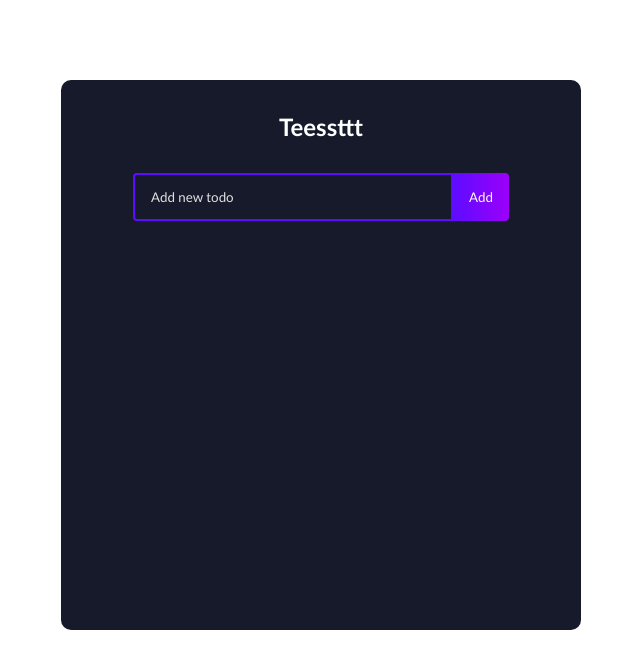
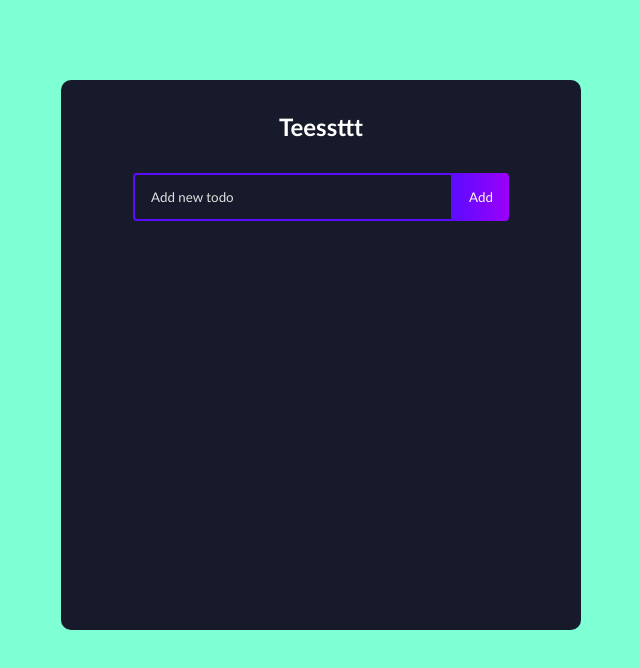
Before and after one commit to gogo147/Todo-List, a React (Create React App) app: page / in a window 1280 px wide. Shown: the top 668 px of the page, without its empty margins (319-959 px from the left). Built offline with nearby package versions, Linux system fonts and the light colour scheme.

Commit message:
new branch

```diff
--- a/src/App.css
+++ b/src/App.css
@@ -7,7 +7,7 @@
 }
 
 body {
-  background-color: #fff;
+  background-color: aquamarine;
   height: 100vh;
   width: 100%;
 }
```
